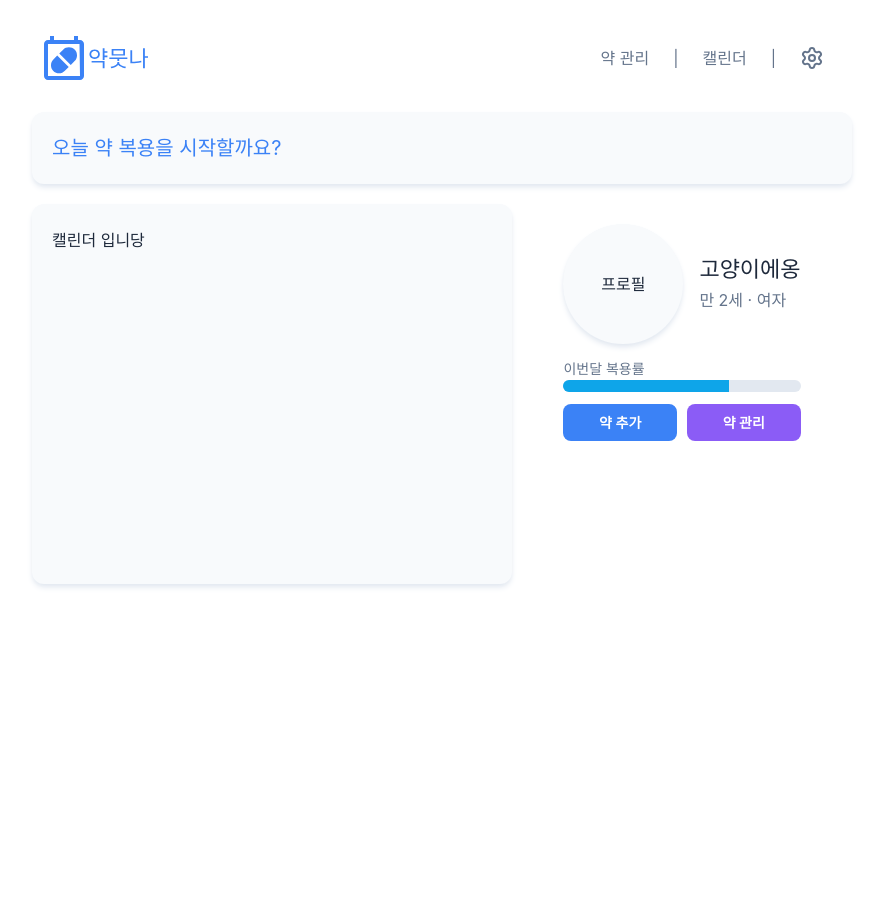
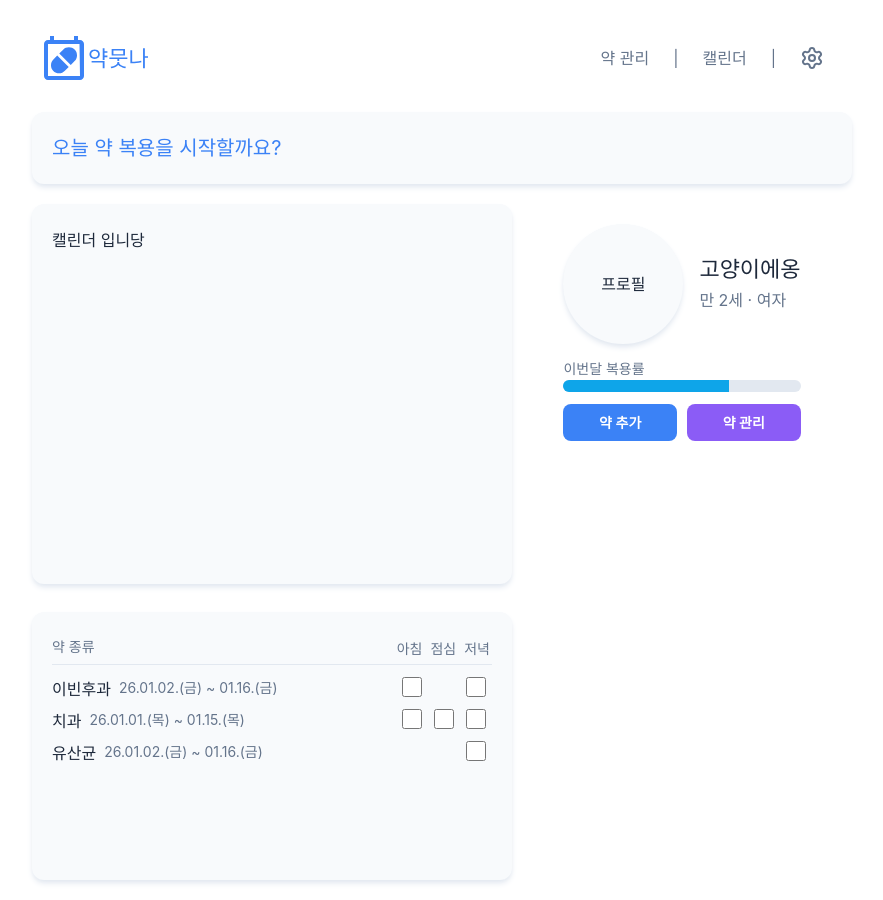
Before and after one commit to wnduddlekd/medicine, a React (Vite) app: page /home in a window 1280 px wide. Shown: the whole page, without its empty margins (198-1081 px from the left). Before the commit the page ends 800 px from the top, so only its background shows below. Built offline with nearby package versions, Linux system fonts and the light colour scheme; a web font is replaced by a local one.

Commit message:
feat: 약 체크 컴포넌트 구현(#19)

```diff
--- /dev/null
+++ b/src/components/Home/DoseCheck.jsx
@@ -0,0 +1,44 @@
+import { medicines } from '@/Mocks/medicationMock.js';
+
+export default function DoseCheck() {
+  return (
+    <div className="card-base space-y-1 min-h-67">
+      <div className="flex justify-between">
+        <small>약 종류</small>
+        <div className="space-x-2 mx-0.5">
+          <small>아침</small>
+          <small>점심</small>
+          <small>저녁</small>
+        </div>
+      </div>
+      <hr className="border-0 h-px bg-base-300" />
+      <div className="space-y-1.5 my-3">
+        {medicines.map((m) => (
+          <CheckItem key={m.id} medicine={m} />
+        ))}
+      </div>
+    </div>
+  );
+}
+
+function CheckItem({ medicine }) {
+  return (
+    <div className="flex justify-between">
+      <div className="flex gap-2">
+        <p>{medicine.name}</p>
+        <small>{medicine.date}</small>
+      </div>
+      <div className="flex">
+        {Object.entries(medicine.meals).map(([mealName, taken]) => (
+          <div key={mealName}>
+            {taken ? (
+              <input type="checkbox" className="check-base mx-1.5" />
+            ) : (
+              <div className="w-5 h-5 mx-1.5 rounded bg-base-200" />
+            )}
+          </div>
+        ))}
+      </div>
+    </div>
+  );
+}
--- a/src/pages/Home.jsx
+++ b/src/pages/Home.jsx
@@ -1,4 +1,5 @@
 import DailyDoseFeedback from '../components/Home/DailyDoseFeedback';
+import DoseCheck from '../components/Home/DoseCheck.jsx';
 import HomeCalender from '../components/Home/HomeCalender.jsx';
 import UserInfo from '../components/Home/UserInfo.jsx';
 import { medicines } from '../Mocks/medicationMock.js';
@@ -8,8 +9,8 @@ export default function Main() {
     <div className="space-y-5">
       <DailyDoseFeedback medicines={medicines} />
       <div className="flex">
-        <div>
-          <HomeCalender />
+        <div className="space-y-7">
+          <HomeCalender /> <DoseCheck />
         </div>
         <div className="flex flex-col items-center w-full">
           <UserInfo />
```
